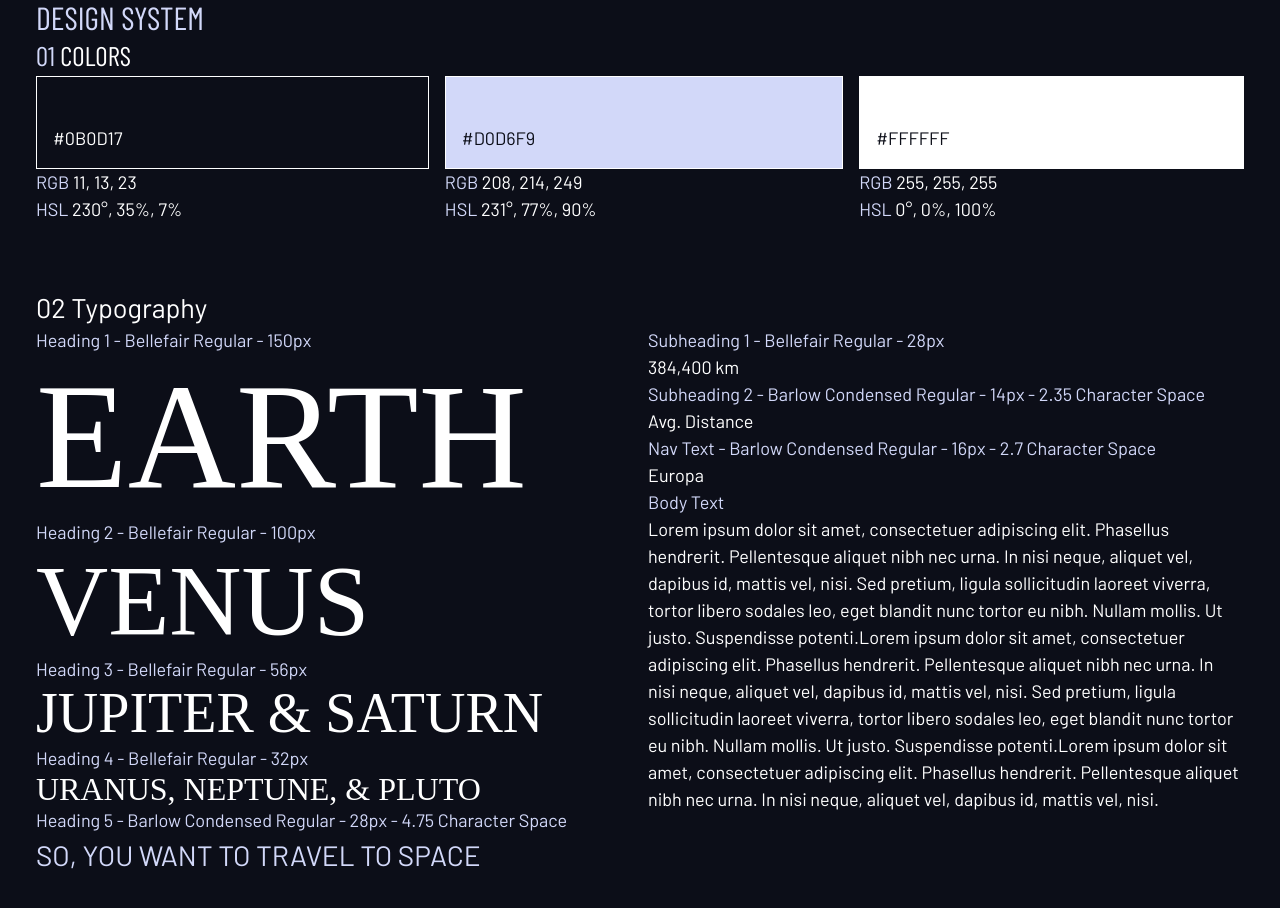
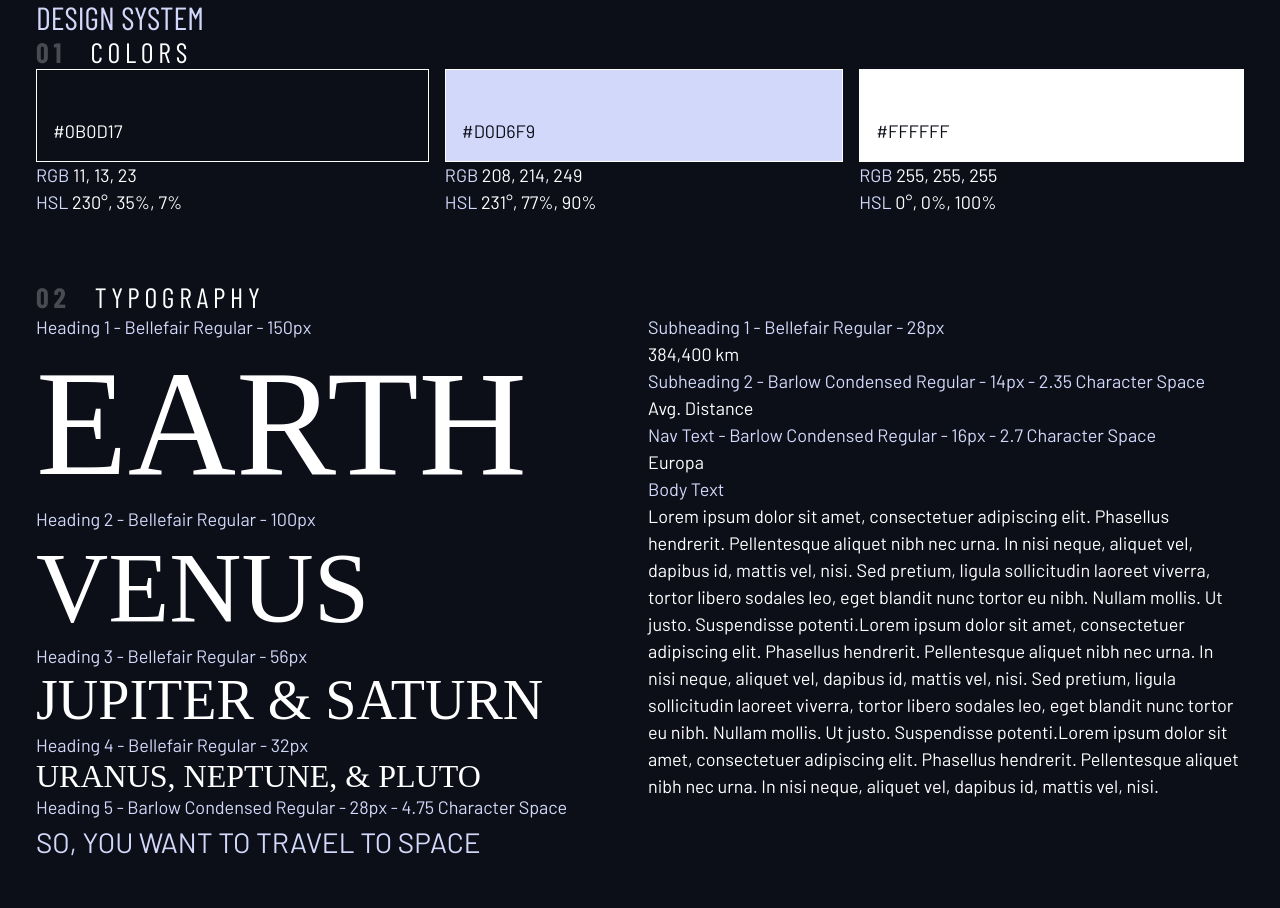
Before and after one commit to ankitbtanna/space-tour, a plain HTML site: page design-systems.html in a window 1280 px wide. Drawn offline with nearby package versions, Linux system fonts and the light colour scheme; a web font is replaced by a local one.

Commit message:
Adding a numbered title instead of using utility classes

```diff
--- a/design-systems.html
+++ b/design-systems.html
@@ -27,7 +27,7 @@
         <h1 class="ff-sans-cond fs-600 text-accent uppercase">Design System</h1>
 
         <section id="colors">
-          <h2 class="uppercase ff-sans-cond">
+          <h2 class="numbered-title">
             <span class="text-accent">01</span> Colors
           </h2>
           <div class="flex">
@@ -66,7 +66,7 @@
         <section
           id="typography"
           style="margin: 4rem 0">
-          <h2><span>02 </span>Typography</h2>
+          <h2 class="numbered-title"><span>02 </span>Typography</h2>
           <div class="flex">
             <div style="flex-basis: 100%">
               <div>
--- a/index.css
+++ b/index.css
@@ -232,3 +232,18 @@
   text-transform: uppercase;
 }
 /* -------------------------- */
+
+/* numbered titles */
+.numbered-title {
+  text-transform: uppercase;
+  font-family: var(--ff-sans-cond);
+  font-size: var(--fs-500);
+  letter-spacing: 4.72px;
+  line-height: normal;
+}
+
+.numbered-title span {
+  color: hsl(var(--clr-white) / 0.25);
+  margin-right: 0.5em;
+  font-weight: 700;
+}
```
